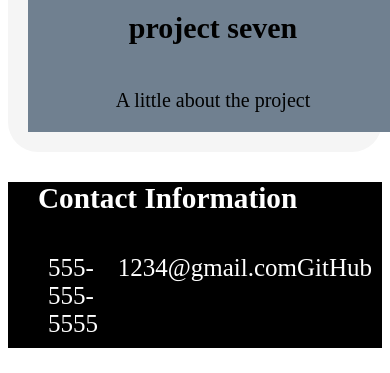
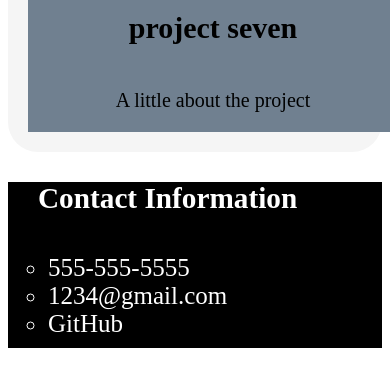
Before and after one commit to liex149/Portfolio, a plain HTML site: page index.html in a window 390 px wide. Shown: the part 4522-4895 px from the top of the page. Drawn offline with Linux system fonts and the light colour scheme.

Commit message:
fixed media screen footer

```diff
--- a/assets/style.css
+++ b/assets/style.css
@@ -237,10 +237,9 @@ footer ul {
     }
 }
 @media screen and (max-width: 768px) {
-    footer ul li {
+    footer ul {
         display: flex;
-        flex-flow: wrap column;
+        flex-flow: column wrap;
         width: 100%;
-        justify-content: space-between;
     }
 }
```
